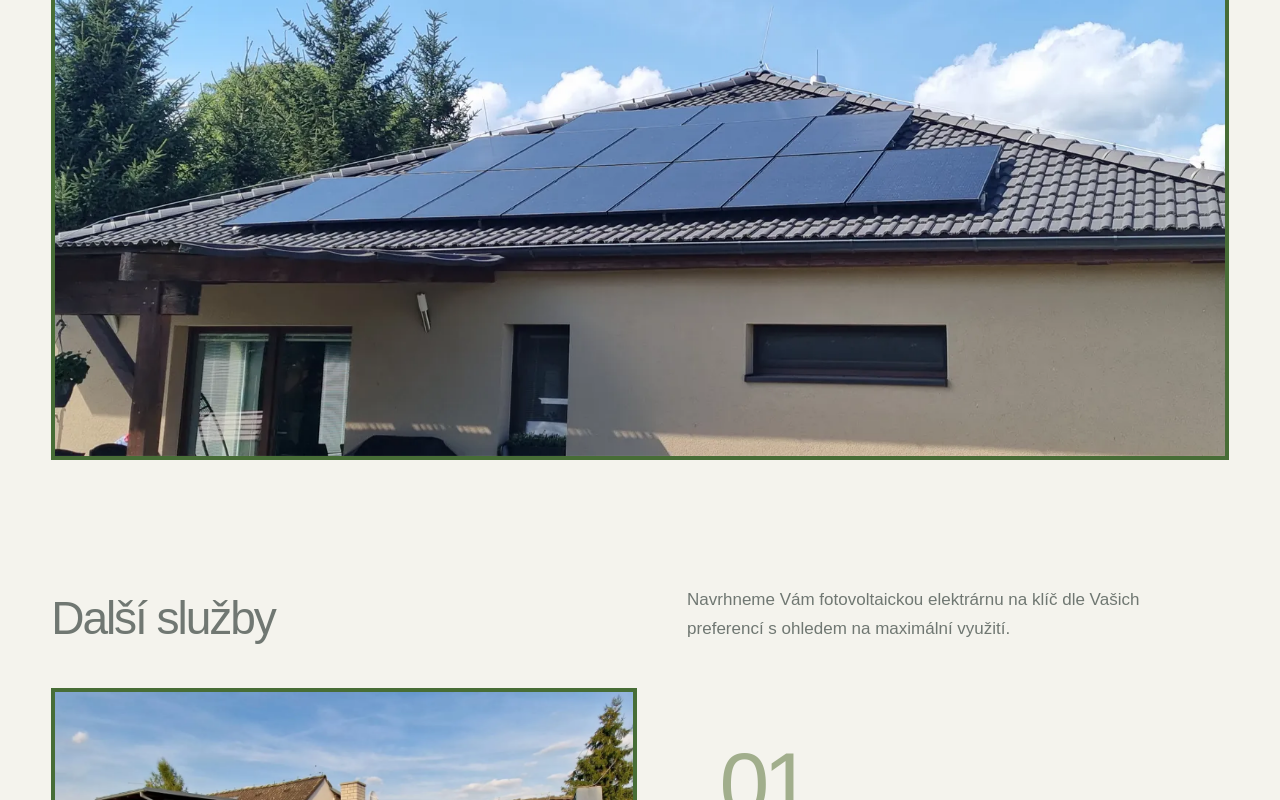
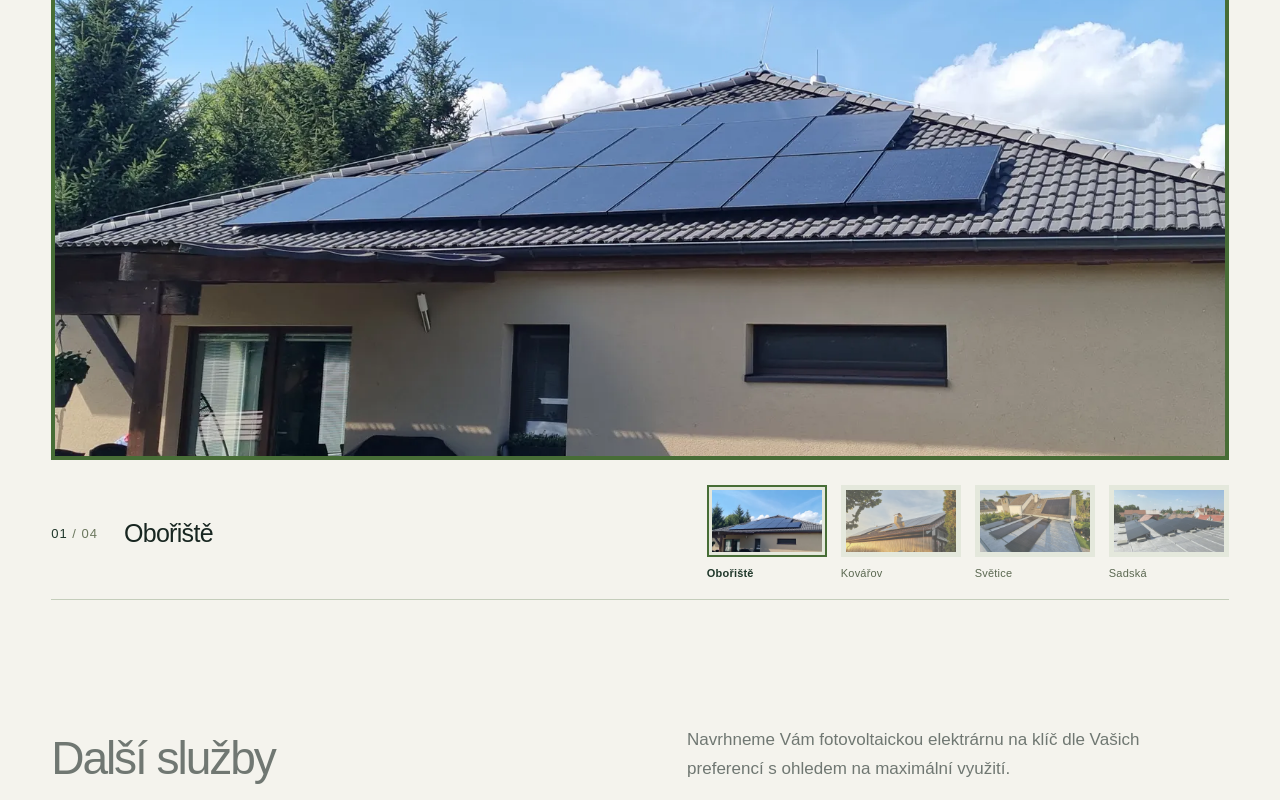
Before and after one commit to vachuska1/fotovoltaika-gottwald, a Next.js app: page / in a window 1280 px wide. Shown: the part 613-1413 px from the top of the page. Built offline with nearby package versions, Linux system fonts and the light colour scheme.

Commit message:
Add manual hero photo selector with realization thumbnails

```diff
--- a/src/app/globals.css
+++ b/src/app/globals.css
@@ -135,3 +135,27 @@
 .contact-page>.section-editorial{padding:45px 8%;border-right:1px solid #d5d9d0}
 .contact-page .section-editorial .copy{font-size:17px;line-height:1.8}
 @media(max-width:760px){.contact-page{display:block}.contact-page>.section-editorial{padding:32px 6%;border-right:0}}
+
+/* A manually selected photographic cover with an editorial contact sheet. */
+.hero-gallery-stage{isolation:isolate;background:#dce2d1}
+.hero-gallery-stage .hero-slide{position:absolute;inset:0;height:100%;opacity:0;visibility:hidden;pointer-events:none;animation:none;transition:opacity .55s ease,visibility .55s ease}
+.hero-gallery-stage .hero-slide.is-current{opacity:1;visibility:visible;z-index:1}
+.hero-gallery-stage .hero-slide img{animation:none;transform:none}
+.hero-gallery-controls{display:flex;justify-content:space-between;gap:36px;align-items:center;padding:25px 0 18px;border-bottom:1px solid #c4cdbb}
+.hero-gallery-caption{display:flex;align-items:center;gap:26px;min-width:0}
+.hero-gallery-count{font-size:13px;letter-spacing:1px;font-variant-numeric:tabular-nums;white-space:nowrap;color:#20382b}
+.hero-gallery-count>span{color:#6b775e}
+.hero-gallery-place{font-size:25px;letter-spacing:-.7px;line-height:1.2;overflow-wrap:anywhere}
+.hero-thumbnails{display:flex;gap:14px;flex-shrink:0;max-width:70%}
+.hero-thumbnail{display:flex;flex-direction:column;gap:9px;width:120px;padding:0;border:0;background:none;color:#5b6851;text-align:left;cursor:pointer}
+.hero-thumbnail-image{display:block;width:100%;height:72px;border:2px solid transparent;padding:3px;transition:border-color .25s ease;background:#e4e8dc;overflow:hidden}
+.hero-thumbnail-image img{transition:transform .45s ease,opacity .25s ease;opacity:.65}
+.hero-thumbnail-title{font-size:11px;line-height:1.4;letter-spacing:.2px}
+.hero-thumbnail.is-selected{color:#20382b}
+.hero-thumbnail.is-selected .hero-thumbnail-image{border-color:#476d36}
+.hero-thumbnail.is-selected img,.hero-thumbnail:hover img,.hero-thumbnail:focus-visible img{opacity:1}
+.hero-thumbnail:hover img{transform:scale(1.06)}
+.hero-thumbnail.is-selected .hero-thumbnail-title{font-weight:600}
+@media(max-width:900px){.hero-gallery-controls{gap:20px}.hero-gallery-caption{display:block}.hero-gallery-count{display:block;margin-bottom:10px}.hero-thumbnail{width:95px}.hero-thumbnail-image{height:60px}.hero-thumbnails{gap:10px}}
+@media(max-width:600px){.hero-gallery-controls{display:block;padding:20px 0 15px}.hero-gallery-caption{display:flex;justify-content:space-between;gap:20px;margin-bottom:18px}.hero-gallery-count{margin:0;font-size:12px}.hero-gallery-place{font-size:22px}.hero-thumbnails{max-width:100%;gap:10px;overflow-x:auto;padding:3px 3px 10px;scroll-snap-type:x proximity;scrollbar-width:thin;scrollbar-color:#8fa868 transparent}.hero-thumbnail{width:calc((100vw - 74px)/4);min-width:68px;flex-shrink:0;scroll-snap-align:start}.hero-thumbnail-image{height:57px;padding:2px}.hero-thumbnail-title{font-size:10px}}
+@media(prefers-reduced-motion:reduce){.hero-gallery-stage .hero-slide,.hero-thumbnail-image,.hero-thumbnail-image img{transition:none}.hero-thumbnail:hover img{transform:none}}
--- /dev/null
+++ b/src/components/hero-gallery.tsx
@@ -0,0 +1,20 @@
+'use client';
+import {useRef,useState} from 'react';
+import type {Photo} from '@/lib/schema';
+type Slide={title:string;image:Photo};
+export default function HeroGallery({primary,photos,preview=false}:{primary:Photo;photos:Slide[];preview?:boolean}){
+ const slides:Slide[]=[{title:photos.find(p=>p.image.src===primary.src)?.title||primary.alt,image:primary},...photos.filter(p=>p.image.src!==primary.src)];
+ const unique=slides.filter((slide,i)=>slides.findIndex(s=>s.image.src===slide.image.src)===i).slice(0,6);
+ const [selected,setSelected]=useState(0);const [shown,setShown]=useState(0);const [visited,setVisited]=useState<number[]>([0]);
+ const requested=useRef(0);const loaded=useRef(new Set([0]));
+ const path=(src:string)=>preview?`/api/admin?media=${encodeURIComponent(src.split('/').pop()!)}`:src;
+ function choose(index:number){requested.current=index;setSelected(index);if(loaded.current.has(index))setShown(index);setVisited(current=>current.includes(index)?current:[...current,index]);}
+ return <div className="hero-gallery" role="group" aria-label="Fotografie realizací">
+ <div className="hero-image hero-gallery-stage" aria-busy={selected!==shown}>{unique.map((slide,i)=>visited.includes(i)&&<picture className={i===shown?'hero-slide is-current':'hero-slide'} key={slide.image.src} aria-hidden={i!==shown}>
+ {slide.image.mobile&&<source media="(max-width:640px)" srcSet={path(slide.image.mobile)}/>}
+ <img src={path(slide.image.src)} srcSet={slide.image.small?`${path(slide.image.small)} 640w, ${path(slide.image.src)} 1600w`:undefined} sizes="92vw" width={1600} height={1000} alt={slide.image.alt||slide.title} loading="eager" fetchPriority={i===0?'high':'auto'} onLoad={()=>{loaded.current.add(i);if(requested.current===i)setShown(i);}} onError={()=>{if(requested.current===i){requested.current=shown;setSelected(shown);}}} style={{objectPosition:`${slide.image.x}% ${slide.image.y}%`}}/>
+ </picture>)}</div>
+ <div className="hero-gallery-controls"><div className="hero-gallery-caption" aria-live="polite" aria-atomic="true"><span className="hero-gallery-count">{String(shown+1).padStart(2,'0')}<span> / {String(unique.length).padStart(2,'0')}</span></span><span className="hero-gallery-place">{unique[shown].title}</span></div>
+ {unique.length>1&&<div className="hero-thumbnails" aria-label="Vybrat fotografii">{unique.map((slide,i)=><button type="button" key={slide.image.src} aria-label={`Zobrazit fotografii: ${slide.title}`} aria-pressed={selected===i} className={selected===i?'hero-thumbnail is-selected':'hero-thumbnail'} onClick={()=>choose(i)} onKeyDown={event=>{let next:number|undefined;if(event.key==='ArrowRight')next=(i+1)%unique.length;if(event.key==='ArrowLeft')next=(i-1+unique.length)%unique.length;if(event.key==='Home')next=0;if(event.key==='End')next=unique.length-1;if(next!==undefined){event.preventDefault();choose(next);(event.currentTarget.parentElement?.children[next] as HTMLButtonElement)?.focus();}}}><span className="hero-thumbnail-image"><img src={path(slide.image.small||slide.image.src)} alt="" width={160} height={100} loading="lazy" style={{objectPosition:`${slide.image.x}% ${slide.image.y}%`}}/></span><span className="hero-thumbnail-title">{slide.title}</span></button>)}</div>}
+ </div></div>;
+}
--- a/src/components/site.tsx
+++ b/src/components/site.tsx
@@ -1,4 +1,5 @@
 import Motion from './motion';
+import HeroGallery from './hero-gallery';
 import ContactForm from './contact-form';
 import type {Site,Page,Section,Photo} from '@/lib/schema';
 export function Picture({image,priority=false,preview=false}:{image:Photo;priority?:boolean;preview?:boolean}){
@@ -24,7 +25,7 @@
 function Items({section,preview}:{section:Section;preview:boolean}){if(section.kind==='reviews')return <Reviews section={section}/>;if(section.kind==='services')return <Services section={section} preview={preview}/>;return <div className={`items ${section.kind}-items`}>{section.items.filter(i=>!i.hidden).map((item,i)=><article key={i} className="item">{item.image&&<div className="item-image"><Picture image={item.image} preview={preview}/></div>}<div className="item-body">{section.kind==='services'&&<span className="index">{String(i+1).padStart(2,'0')}</span>}{item.title&&<h3>{item.href&&section.kind!=='reviews'?<a href={item.href}>{item.title}</a>:item.title}</h3>}<Copy text={item.text}/>{item.href&&section.kind==='reviews'&&<a className="text-link" href={item.href} target="_blank" rel="noopener noreferrer">{item.linkLabel||item.title}</a>}</div></article>)}</div>;}
 export function SectionView({section:s,preview=false,collectionHref}:{section:Section;preview?:boolean;collectionHref?:string}){
  if(!s.visible)return null;
- if(s.kind==='hero')return <section className="hero" id={s.id}><div className="hero-heading"><span className="eyebrow">GottSol</span><h1>{s.title}</h1><div className="hero-bottom"><Copy text={s.text}/>{s.items[0]?.href&&<a className="action" href={s.items[0].href}>{s.items[0].title}</a>}</div></div>{s.image&&<div className="hero-image"><Picture image={s.image} priority preview={preview}/></div>}</section>;
+ if(s.kind==='hero')return <section className="hero" id={s.id}><div className="hero-heading"><span className="eyebrow">GottSol</span><h1>{s.title}</h1><div className="hero-bottom"><Copy text={s.text}/>{s.items[0]?.href&&<a className="action" href={s.items[0].href}>{s.items[0].title}</a>}</div></div>{s.image&&<HeroGallery primary={s.image} preview={preview} photos={s.items.filter(item=>!item.hidden&&item.image).map(item=>({title:item.title,image:item.image!}))}/>}</section>;
  return <section id={s.id} className={`section section-${s.kind}`}>
  {['image-left','image-right','cover'].includes(s.kind)&&s.image&&<div className="section-image"><Picture image={s.image} preview={preview}/></div>}
  <div className="section-copy">{s.title&&<h2>{s.title}</h2>}<Copy text={s.text}/></div>
```
Also changed, not shown: artifacts/hero-gallery-mobile.png (added), content/site.json, 1 other file (tests, documents, lock files or other folders).
